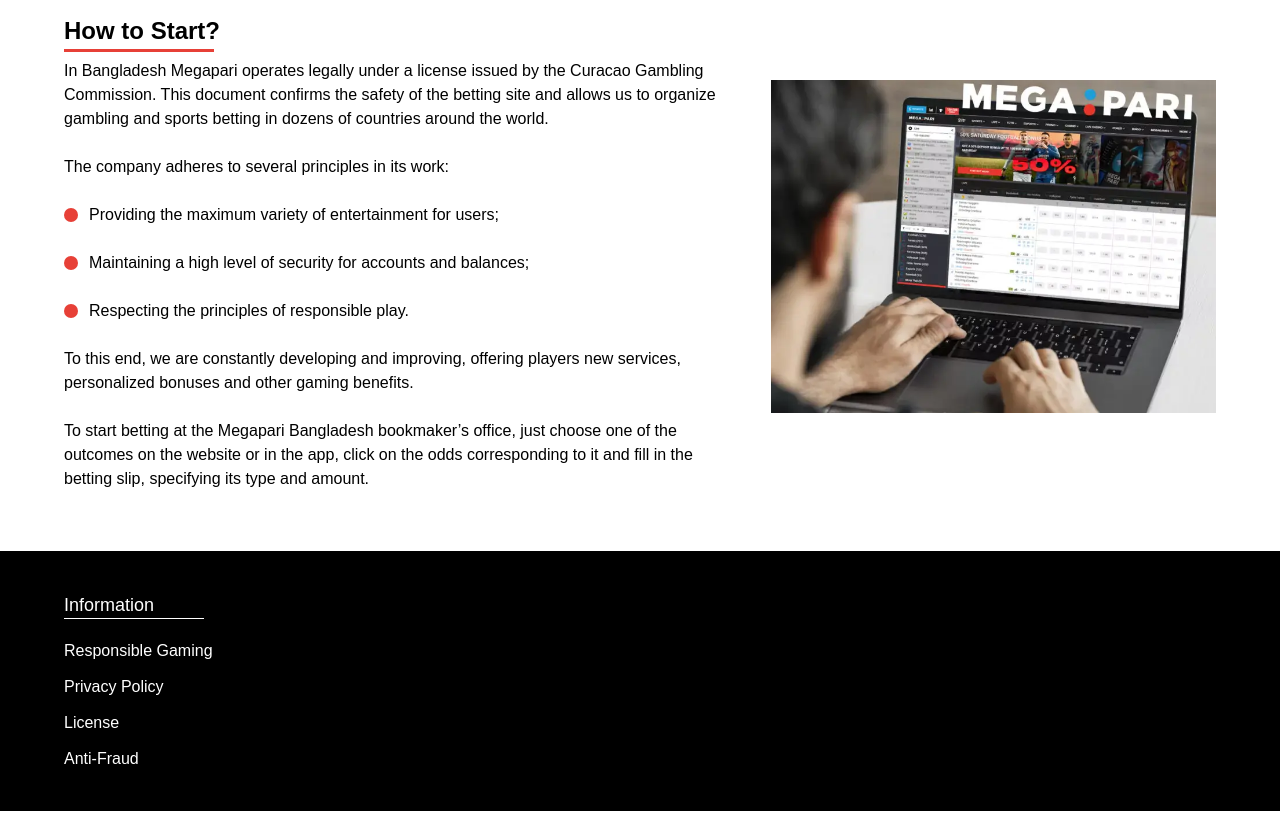
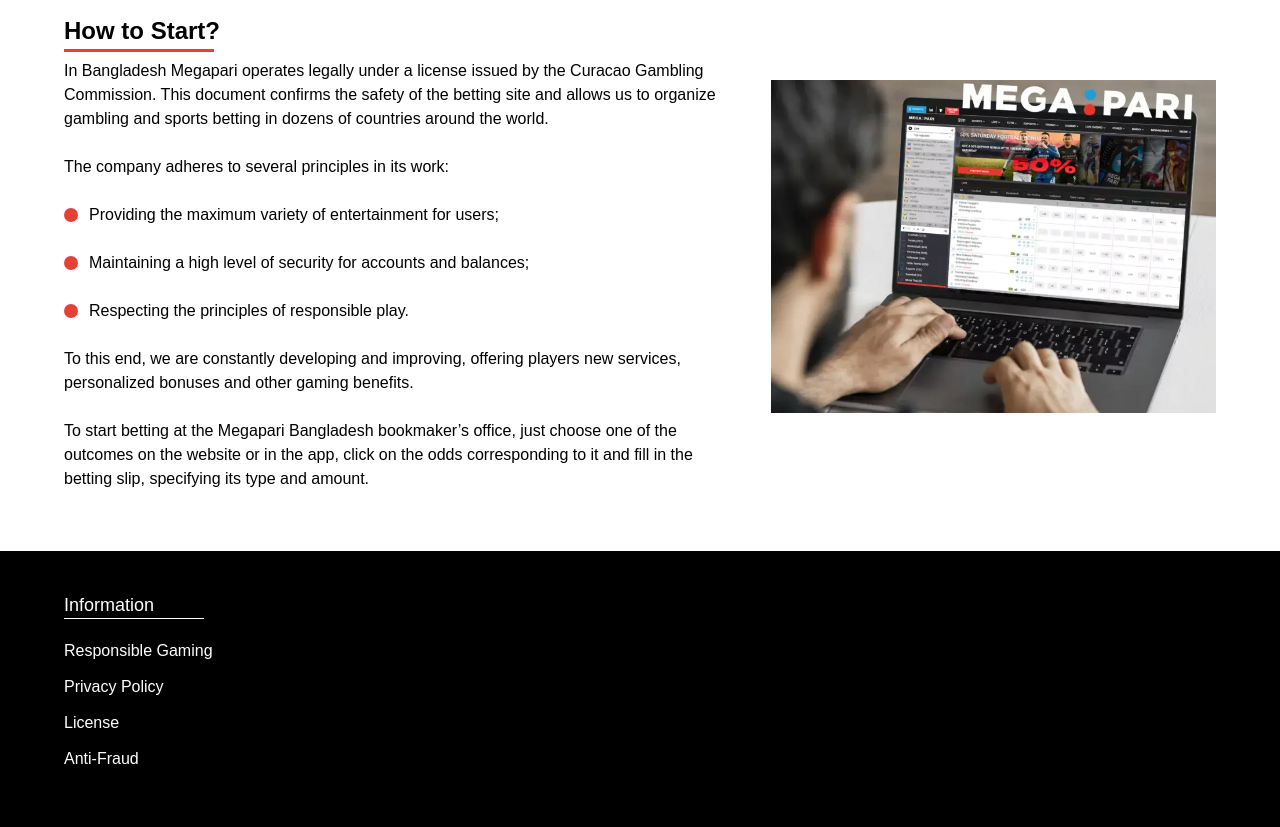
Before and after one commit to abhishekbaraik333/megapari-bd, a website: page about.html in a window 1280 px wide. Shown: the part 899-1726 px from the top of the page. Drawn offline with Linux system fonts and the light colour scheme.

Commit message:
footer fixed

```diff
--- a/about.html
+++ b/about.html
@@ -223,7 +223,7 @@
     </main>
 
     <footer class="">
-        <div class="bg-black py-10 px-[5%]">
+        <div class="bg-black pt-10 pb-14 px-[5%]">
             <h3 class="footer-title text-white relative text-lg">Information
             </h3>
             <nav class="text-white flex flex-col gap-3 mt-5">
```
Also changed, not shown: anti-fraud.html (+1 -1 lines), app.html (+1 -1 lines), casino.html (+1 -1 lines), contacts.html (+1 -1 lines), index.html (+1 -1 lines), license.html (+1 -1 lines), privacy-policy.html (+1 -1 lines), registration.html (+1 -1 lines), responsible-gaming.html (+1 -1 lines), support.html (+1 -2 lines), withdrawal.html (+1 -1 lines), output.css.
